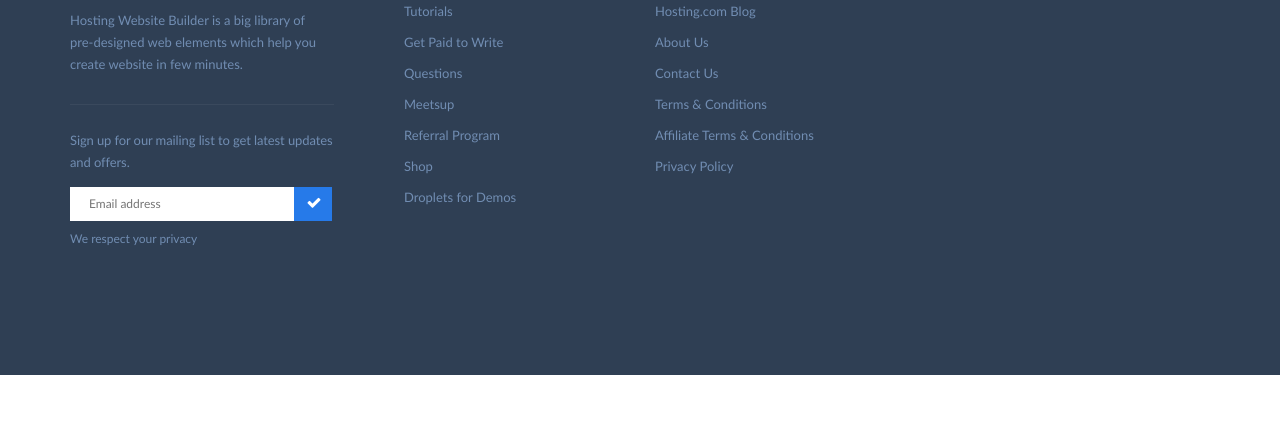
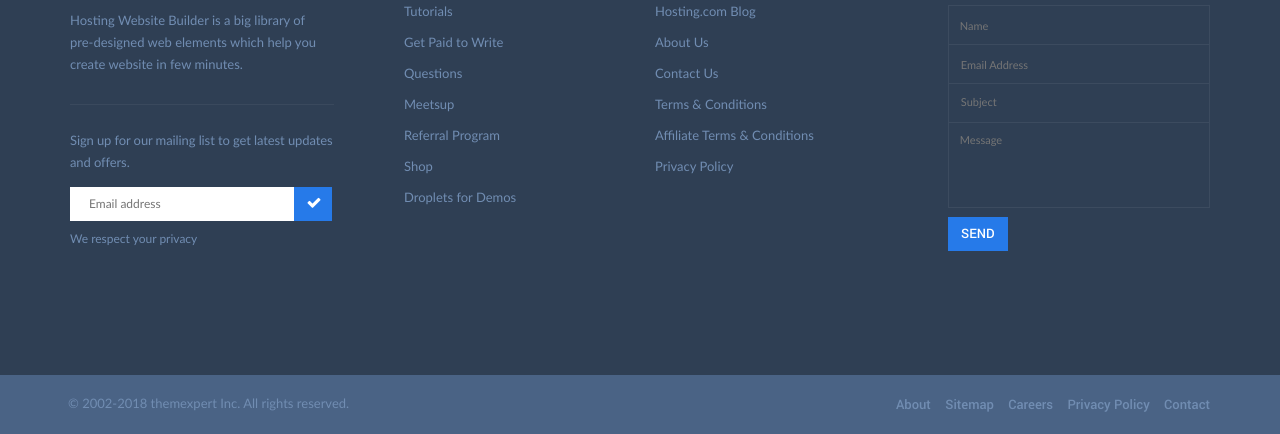
Before and after one commit to Immortal230719/JoomHost, a website: page src/index.html in a window 1280 px wide. Shown: the part 5822-6256 px from the top of the page. Before the commit the page ends 6197 px from the top, so only its background shows below. Drawn offline with nearby package versions, Linux system fonts and the light colour scheme; files that its build step writes are made by us from their sources; files whose address does not match are found by name.

Commit message:
W3C Validated & footer added perfect

```diff
--- a/src/index.html
+++ b/src/index.html
@@ -1,6 +1,5 @@
 <!DOCTYPE html>
-<div lang="en">
-
+<html lang="en">
 <head>
     <meta charset="UTF-8">
     <meta name="viewport" content="width=device-width, initial-scale=1.0">
@@ -361,7 +360,7 @@
     </section>
 
     <footer>
-        <fotter class="contact">
+        <div class="contact">
             <div class="container">
                 <div class="contact__wrapper">
                     <div class="contact__logo">
@@ -394,9 +393,33 @@
                         <a href="#" class="contact__link">Affiliate Terms & Conditions</a>
                         <a href="#" class="contact__link">Privacy Policy</a>
                     </div>
+                    <div class="contact__quick">
+                        <h3 class="contact__title">Quick Contact</h3>
+                        <form action="#" class="contact__form">
+                            <input class="contact__name" name="name" type="text" placeholder="Name">
+                            <input class="contact__quick-email" name="email" type="email" placeholder="Email Address">
+                            <input class="contact__subject" name="subject" type="text" placeholder="Subject">
+                            <textarea class="contact__message" name="message" placeholder="Message"></textarea>
+                            <button class="contact__quick-btn">send</button>
+                        </form>
+                    </div>
                 </div>
             </div>
-        </fotter>
+        </div>
+        <div class="rights">
+            <div class="container">
+                <div class="rights__wrapper">
+                    <div class="rights__reserved">© 2002-2018 themexpert Inc. All rights reserved.</div>
+                    <div class="rights__links">
+                        <a href="#">About</a>
+                        <a href="#">Sitemap</a>
+                        <a href="#">Careers</a>
+                        <a href="#">Privacy Policy</a>
+                        <a href="#">Contact</a>
+                    </div>
+                </div>
+            </div>
+        </div>
     </footer>
 
 
@@ -408,3 +431,5 @@
     <script src="js/wow.min.js"></script>
     <script src="js/script.js"></script>
 </body>
+
+</html>
--- a/src/sass/blocks/_footer.scss
+++ b/src/sass/blocks/_footer.scss
@@ -2,6 +2,12 @@
     display: block;
     min-height: 503px;
     background-color: $text-color2;
+    a {
+        &:hover {
+            text-decoration: none;
+            color: #718db2;
+        }
+    }
     &__wrapper {
         min-height: 503px;
         background-color: $text-color2;
@@ -39,11 +45,9 @@
         line-height: 22px;
         letter-spacing: -0.1px;
     }
-    form {
+    &__email {
         margin-top: 14px;
         display: flex;
-    }
-    &__email {
         input {
             padding: 0 0 0 19px;
             height: 34px;
@@ -61,6 +65,9 @@
         height: 34px;
         background-color: $main-color;
         border: none;
+        &:hover {
+            background-color: rgb(255, 139, 6);
+        }
         span {
             font-size: 15px;
             position: relative;
@@ -105,4 +112,69 @@
         flex-direction: column;
         margin-left: 51px;
     }
+
+    &__quick {
+        display: flex;
+        flex-direction: column;
+        margin-left: 134px;
+    }
+    &__form {
+        width: 262px;
+        margin-top: 9px;
+        display: flex;
+        flex-direction: column;
+        font-family: 'Lato';
+        font-size: 11px;
+        font-weight: 400;
+    }
+    &__name {
+        padding-left: 11px;
+        color: #718db2;
+        height: 39px;
+        border: 1px solid #ffffff10;
+        border-bottom: none;
+        background-color: $text-color2;
+    }
+    &__quick-email {
+        padding-left: 12px;
+        color: #718db2;
+        height: 39px;
+        border: 1px solid #ffffff10;
+        border-bottom: none;
+        background-color: $text-color2;
+    }
+    &__subject {
+        padding-bottom: 5px;
+        padding-left: 12px;
+        color: #718db2;
+        height: 39px;
+        border: 1px solid #ffffff10;
+        border-bottom: none;
+        background-color: $text-color2;
+    }
+    &__message {
+        padding-top: 9px;
+        padding-left: 11px;
+        color: #718db2;
+        height: 86px;
+        resize: none;
+        border: 1px solid #ffffff10;
+        background-color: $text-color2;
+    }
+    &__quick-btn {
+        margin-top: 9px;
+        width: 60px;
+        height: 34px;
+        background-color: $main-color;
+        color: $text-color;
+        font-family: 'Roboto';
+        font-size: 13px;
+        font-weight: 400;
+        text-transform: uppercase;
+        cursor: pointer;
+        border: none;
+        &:hover {
+            background-color: rgb(255, 139, 6);
+        }
+    }
 }
--- /dev/null
+++ b/src/sass/blocks/_rights.scss
@@ -0,0 +1,29 @@
+.rights {
+    height: 59px;
+    background-color: #4a6385;
+    &__wrapper {
+        display: flex;
+        justify-content: space-between;
+    }
+    &__reserved {
+        margin-left: -2px;
+        margin-top: 19px;
+        color: #718db2;
+        font-family: 'Lato';
+        font-size: 13px;
+        font-weight: 400;
+    }
+    &__links {
+        margin-top: 20px;
+        font-family: 'Lato';
+        font-size: 13px;
+        font-weight: 400;
+        a {
+        margin-left: 11px;
+        color: #718db2;
+            &:hover {
+                text-decoration: none;
+            }
+        }
+    }
+}
--- a/src/sass/style.scss
+++ b/src/sass/style.scss
@@ -24,3 +24,4 @@
 @import 'blocks/brands';
 @import 'blocks/pageup';
 @import 'blocks/footer';
+@import 'blocks/rights';
```
